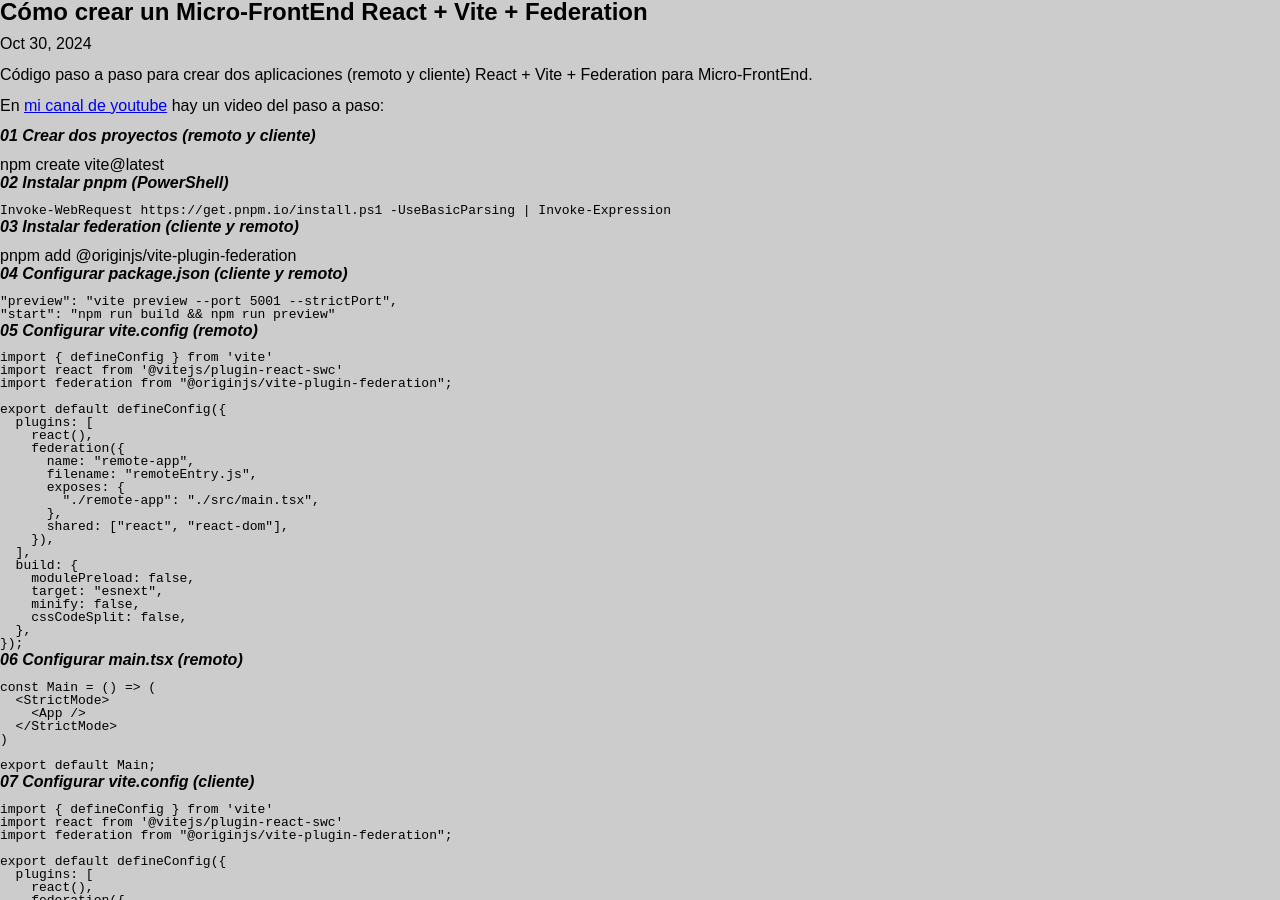
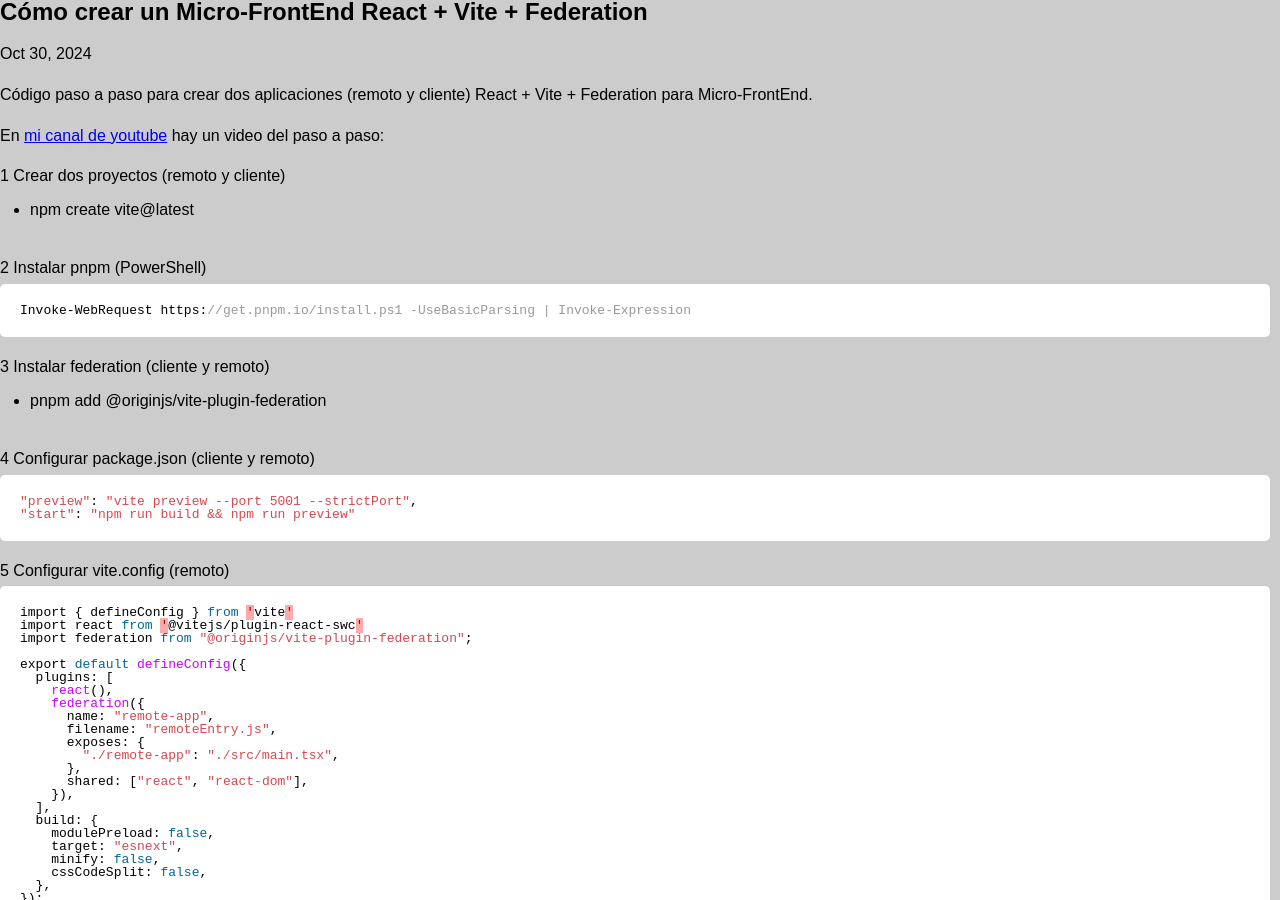
Before and after one commit to codigo8a/codigo8a.github.io, a Jekyll site: the page built from _posts/2024-10-30-react-vite-federation.md, in a window 1280 px wide. Built offline with Jekyll 4.4.1, drawn with Linux system fonts in a browser that asks for light colours; nearby versions of some CDN libraries.

Commit message:
markdown updated

````diff
--- a/Gemfile
+++ b/Gemfile
@@ -7,12 +7,12 @@
 #
 # This will help ensure the proper Jekyll version is running.
 # Happy Jekylling!
-gem "jekyll", "~> 4.3.4"
+#gem "jekyll", "~> 4.3.4"
 # This is the default theme for new Jekyll sites. You may change this to anything you like.
 gem "minima", "~> 2.5"
 # If you want to use GitHub Pages, remove the "gem "jekyll"" above and
 # uncomment the line below. To upgrade, run `bundle update github-pages`.
-# gem "github-pages", group: :jekyll_plugins
+gem "github-pages", group: :jekyll_plugins
 # If you have any plugins, put them here!
 group :jekyll_plugins do
   gem "jekyll-feed", "~> 0.12"
--- a/_config.yml
+++ b/_config.yml
@@ -32,8 +32,6 @@
 plugins:
   - jekyll-feed
 
-paginate:         5
-paginate_path:    '/blog/page:num'
 # Exclude from processing.
 # The following items will not be processed, by default.
 # Any item listed under the `exclude:` key here will be automatically added to
--- a/_includes/head.html
+++ b/_includes/head.html
@@ -12,6 +12,7 @@
 <script src="https://code.jquery.com/ui/1.12.1/jquery-ui.js"></script>
 <script src="/assets/js/script.js"></script>
 <link href="/assets/css/style.css" rel="stylesheet" type="text/css" />
+<link href="/assets/css/syntax.css" rel="stylesheet" type="text/css" />
 <link rel="stylesheet" href="https://cdnjs.cloudflare.com/ajax/libs/font-awesome/6.0.0-beta3/css/all.min.css">
 " />
 meta -%}
--- a/_posts/2024-10-30-react-vite-federation.md
+++ b/_posts/2024-10-30-react-vite-federation.md
@@ -11,24 +11,24 @@
 
 En <a target="_blank" href="{{ page.youtube }}">mi canal de youtube</a> hay un video del paso a paso:
 
-***01 Crear dos proyectos (remoto y cliente)***
+1 Crear dos proyectos (remoto y cliente)
 - npm create vite@latest
 
-***02 Instalar pnpm (PowerShell)***
+2 Instalar pnpm (PowerShell)
 ```csharp
 Invoke-WebRequest https://get.pnpm.io/install.ps1 -UseBasicParsing | Invoke-Expression
 ```
 
-***03 Instalar federation (cliente y remoto)***
+3 Instalar federation (cliente y remoto)
 - pnpm add @originjs/vite-plugin-federation
 
-***04 Configurar package.json (cliente y remoto)***
+4 Configurar package.json (cliente y remoto)
 ```csharp
 "preview": "vite preview --port 5001 --strictPort",
 "start": "npm run build && npm run preview"
 ```
 
-***05 Configurar vite.config (remoto)***
+5 Configurar vite.config (remoto)
 ```csharp
 import { defineConfig } from 'vite'
 import react from '@vitejs/plugin-react-swc'
@@ -55,7 +55,7 @@
 });
 ```
 
-***06 Configurar main.tsx (remoto)***
+6 Configurar main.tsx (remoto)
 ```csharp
 const Main = () => (
   <StrictMode>
@@ -66,7 +66,7 @@
 export default Main;
 ```
 
-***07 Configurar vite.config (cliente)***
+7 Configurar vite.config (cliente)
 ```csharp
 import { defineConfig } from 'vite'
 import react from '@vitejs/plugin-react-swc'
--- a/assets/css/style.css
+++ b/assets/css/style.css
@@ -85,10 +85,17 @@
   margin-bottom: 10px;
 }
 
+.highlight {
+  background-color: white;
+  border-radius: 5px;
+  padding: 10px;
+  margin-right: 10px;
+}
+
 p {
   font-size: 1em;
   line-height: 1.3em;
-  margin-bottom: 10px;
+  margin: 20px 10px 5px 0px;
 }
 
 article,
@@ -284,7 +291,7 @@
 .content-wrapper {
   flex: 1;
   overflow-y: auto;
-  overflow-x: hidden;
+  overflow-x: auto;
 }
 
 .wincontent {
@@ -398,7 +405,7 @@
 }
 
 #window4 {
-  top: 125px;
+  top: 150px;
   left: 420px;
 }
 
@@ -429,7 +436,7 @@
 
 #window4 .wincontent {
   width: 450px;
-  height: 360px;
+  height: 300px;
 }
 
 #window5 .wincontent {
@@ -437,10 +444,58 @@
   height: 600px;
 }
 
-small{
+ul {
+  list-style-type: disc;
+  padding: 10px;
+}
+
+li {
+  margin-left: 20px;
+  margin-bottom: 10px;
+}
+
+small {
   font-size: 10px;
 }
 
+.highlight pre {
+  overflow-x: auto; /* Enable horizontal scrolling */
+  white-space: pre-wrap; /* Allow breaking lines to fit the container */
+  word-wrap: break-word; /* Break long words to fit within the container */
+}
+
+/*icons welcome page*/
+.icon-links {
+  display: flex;
+  flex-wrap: wrap;
+  justify-content: center;
+  width: 100%;
+  margin: 0 auto;
+  gap: 20px; /* Ajustar el espacio entre los iconos según sea necesario */
+}
+
+.icon-item {
+  display: flex;
+  flex-direction: column;
+  align-items: center;
+  text-align: center;
+}
+
+.icon-item a {
+  text-decoration: none;
+  color: inherit;
+}
+
+.icon-item p {
+  margin-top: 5px;
+  font-size: 12px; /* Ajustar el tamaño de la fuente según sea necesario */
+  text-align: center; /* Asegurarse de que el texto esté centrado */
+}
+.icon-text{
+    margin-top: 10px;
+}
+
+/*links post list page*/
 .link-list {
   list-style-type: none;
   padding: 0;
@@ -453,6 +508,7 @@
   border: 1px solid #ddd;
   border-radius: 4px;
   margin-bottom: 5px;
+  margin-left: 0px;
   background-color: #f9f9f9;
   transition: background-color 0.3s ease;
 }
--- /dev/null
+++ b/assets/css/syntax.css
@@ -0,0 +1,65 @@
+.highlight .hll { background-color: #ffc; }
+.highlight .c { color: #999; } /* Comment */
+.highlight .err { color: #a00; background-color: #faa } /* Error */
+.highlight .k { color: #069; } /* Keyword */
+.highlight .o { color: #555 } /* Operator */
+.highlight .cm { color: #09f; font-style: italic } /* Comment.Multiline */
+.highlight .cp { color: #099 } /* Comment.Preproc */
+.highlight .c1 { color: #999; } /* Comment.Single */
+.highlight .cs { color: #999; } /* Comment.Special */
+.highlight .gd { background-color: #fcc; border: 1px solid #c00 } /* Generic.Deleted */
+.highlight .ge { font-style: italic } /* Generic.Emph */
+.highlight .gr { color: #f00 } /* Generic.Error */
+.highlight .gh { color: #030; } /* Generic.Heading */
+.highlight .gi { background-color: #cfc; border: 1px solid #0c0 } /* Generic.Inserted */
+.highlight .go { color: #aaa } /* Generic.Output */
+.highlight .gp { color: #009; } /* Generic.Prompt */
+.highlight .gs { } /* Generic.Strong */
+.highlight .gu { color: #030; } /* Generic.Subheading */
+.highlight .gt { color: #9c6 } /* Generic.Traceback */
+.highlight .kc { color: #069; } /* Keyword.Constant */
+.highlight .kd { color: #069; } /* Keyword.Declaration */
+.highlight .kn { color: #069; } /* Keyword.Namespace */
+.highlight .kp { color: #069 } /* Keyword.Pseudo */
+.highlight .kr { color: #069; } /* Keyword.Reserved */
+.highlight .kt { color: #078; } /* Keyword.Type */
+.highlight .m { color: #f60 } /* Literal.Number */
+.highlight .s { color: #d44950 } /* Literal.String */
+.highlight .na { color: #4f9fcf } /* Name.Attribute */
+.highlight .nb { color: #366 } /* Name.Builtin */
+.highlight .nc { color: #0a8; } /* Name.Class */
+.highlight .no { color: #360 } /* Name.Constant */
+.highlight .nd { color: #99f } /* Name.Decorator */
+.highlight .ni { color: #999; } /* Name.Entity */
+.highlight .ne { color: #c00; } /* Name.Exception */
+.highlight .nf { color: #c0f } /* Name.Function */
+.highlight .nl { color: #99f } /* Name.Label */
+.highlight .nn { color: #0cf; } /* Name.Namespace */
+.highlight .nt { color: #2f6f9f; } /* Name.Tag */
+.highlight .nv { color: #033 } /* Name.Variable */
+.highlight .ow { color: #000; } /* Operator.Word */
+.highlight .w { color: #bbb } /* Text.Whitespace */
+.highlight .mf { color: #f60 } /* Literal.Number.Float */
+.highlight .mh { color: #f60 } /* Literal.Number.Hex */
+.highlight .mi { color: #f60 } /* Literal.Number.Integer */
+.highlight .mo { color: #f60 } /* Literal.Number.Oct */
+.highlight .sb { color: #c30 } /* Literal.String.Backtick */
+.highlight .sc { color: #c30 } /* Literal.String.Char */
+.highlight .sd { color: #c30; font-style: italic } /* Literal.String.Doc */
+.highlight .s2 { color: #c30 } /* Literal.String.Double */
+.highlight .se { color: #c30; } /* Literal.String.Escape */
+.highlight .sh { color: #c30 } /* Literal.String.Heredoc */
+.highlight .si { color: #a00 } /* Literal.String.Interpol */
+.highlight .sx { color: #c30 } /* Literal.String.Other */
+.highlight .sr { color: #3aa } /* Literal.String.Regex */
+.highlight .s1 { color: #c30 } /* Literal.String.Single */
+.highlight .ss { color: #fc3 } /* Literal.String.Symbol */
+.highlight .bp { color: #366 } /* Name.Builtin.Pseudo */
+.highlight .vc { color: #033 } /* Name.Variable.Class */
+.highlight .vg { color: #033 } /* Name.Variable.Global */
+.highlight .vi { color: #033 } /* Name.Variable.Instance */
+.highlight .il { color: #f60 } /* Literal.Number.Integer.Long */
+
+.css .o,
+.css .o + .nt,
+.css .nt + .nt { color: #999; }
--- a/assets/js/script.js
+++ b/assets/js/script.js
@@ -7,7 +7,6 @@
   id;
 
 function loadURL(url, id) {
-  openWindow(id);
   fetch(url)
     .then((response) => response.text())
     .then((data) => {
@@ -19,8 +18,14 @@
       const articleBodyContent = doc.querySelector(
         '[itemprop="articleBody"]'
       ).innerHTML;
-      document.getElementById("post-content").innerHTML = articleBodyContent;
-      document.getElementById("title4").innerHTML = title;
+      if(id === '5'){
+        document.getElementById("cv-content").innerHTML = articleBodyContent;
+        document.getElementById("title5").innerHTML = title;
+      }else{
+        document.getElementById("post-content").innerHTML = articleBodyContent;
+        document.getElementById("title3").innerHTML = title;
+        openWindow(id);
+      }
     })
     .catch((error) => console.log("Error:", error));
 }
@@ -108,13 +113,15 @@
     if ($(this).hasClass("closed")) {
       $("#minimPanel" + i).addClass("closed");
     }
-    $(this).attr("id", "window" + i++);
+
     $(this).wrapInner('<div class="wincontent"></div>');
     $(this).prepend(
       '<div class="windowHeader"><strong id="title'+ i +'">' +
         $(this).attr("data-title") +
         '</strong><span title="Minimize" class="winminimize"><span></span></span><span title="Maximize" class="winmaximize"><span></span><span></span></span><span title="Close" class="winclose">x</span></div>'
     );
+    $(this).attr("id", "window" + i++);
+    loadURL('/2009/01/01/hoja-de-vida.html', '5');
   });
   $("#minimPanel" + (i - 1)).addClass("activeTab");
   $("#window" + (i - 1)).addClass("activeWindow");
````
Also changed, not shown: other parts of _posts/2024-10-30-react-vite-federation.md (+4 -4 lines), _layouts/home.html (+24 -119 lines), _posts/2009-01-01-hoja-de-vida.md (added, +117 -0 lines), _posts/2023-07-30-net-core-clean-arquitecture.md (+18 -18 lines). Lines whose indentation alone changed are shown as unchanged.
